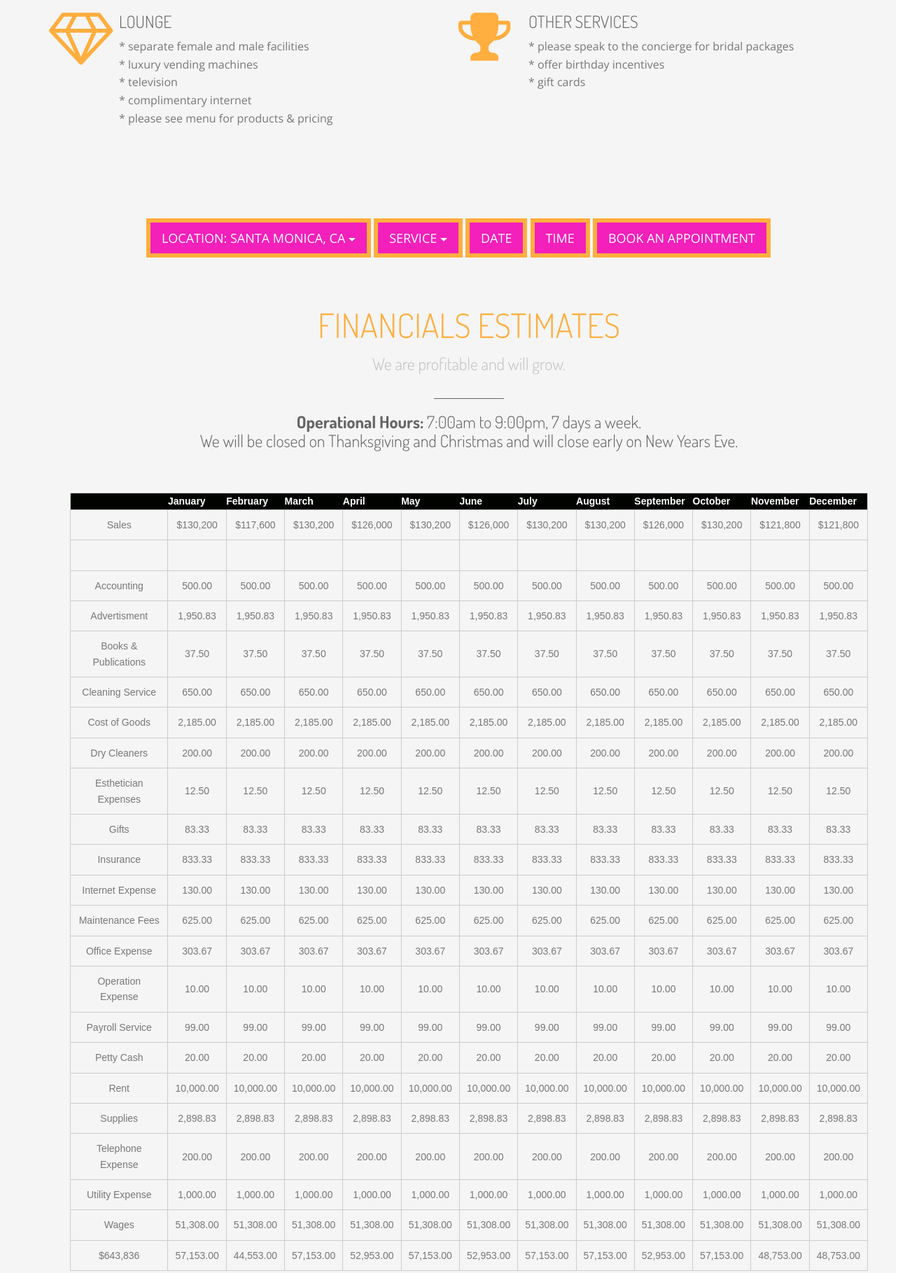
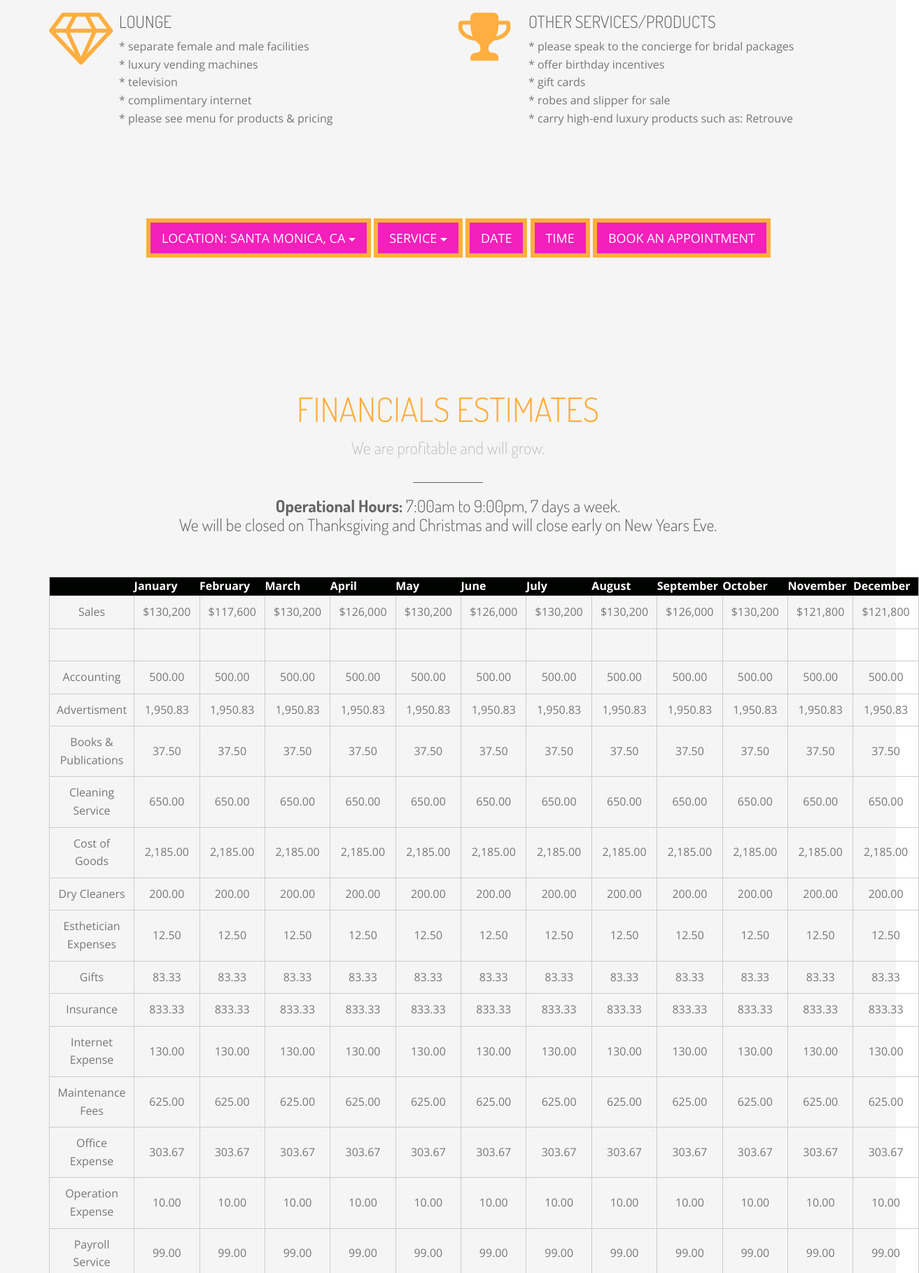
Before and after one commit to berlingotsugaring/berlingotsugaring, a plain HTML site: page index.html in a window 1280 px wide. Shown: the part 7500-9319 px from the top of the page at 70% size, 1313 px wide, since content can reach past the window. Drawn offline with nearby package versions, Linux system fonts and the light colour scheme; a script that the page names is missing.

Commit message:
Add updated index.html

```diff
--- a/index.html
+++ b/index.html
@@ -445,10 +445,12 @@
 							<div class="service-item">
 								<span class="fa fa-trophy service-icon"></span>
 								<div class="service-text">
-									<h3>OTHER SERVICES</h3>
+									<h3>OTHER SERVICES/PRODUCTS</h3>
 									<p>* please speak to the concierge for bridal packages </p>
 									<p>* offer birthday incentives</p>
 									<p>* gift cards</p>
+									<p>* robes and slipper for sale</p>
+									<p>* carry high-end luxury products such as: Retrouve
 
 								</div>
 							</div>
@@ -500,6 +502,11 @@
 
 				</div>
 
+				</div>
+				</div>
+				</div>
+				</div>
+
 
 </div>
 
@@ -516,9 +523,8 @@
 
 	<style type="text/css">
 		table.tableizer-table {
-		font-size: 14px;
+		font-size: ;
 		border: 1px solid #CCC;
-		font-family: Arial, Helvetica, sans-serif;
 	}
 	.tableizer-table td {
 		padding: 10px;
@@ -559,16 +565,13 @@
  <tr><td>$643,836</td><td>57,153.00</td><td>44,553.00</td><td>57,153.00</td><td>52,953.00</td><td>57,153.00</td><td>52,953.00</td><td>57,153.00</td><td>57,153.00</td><td>52,953.00</td><td>57,153.00</td><td>48,753.00</td><td>48,753.00</td></tr>
 </tbody></table>
 
-			</div>
-			</div>
-			</div>
-			</div>
 
 
+
+
+		</div>
 	</div>
-					</div>
-			</div>
-		</div>
+</div>
 		<!-- END SERVICES -->
 
 <div id="services" class="section darker services" >
@@ -577,7 +580,7 @@
 					<h2>Marketing Tactics</h2>
 					<p>We will go viral.</p>
 					<hr />
-					<h3><strong>Our Strategy:</strong> We will educate the public on "berlingot" through usage of social media, connections, candy, news articles and videos.</h3>
+					<h3><strong>Our Strategy:</strong> We will educate the public on "berlingot" through usage of social media, connections, candy, news articles and videos. Berlingot will be funding by investors.</h3>
 				</div>
 				<div class="section-content">
 					<div class="row">
```
